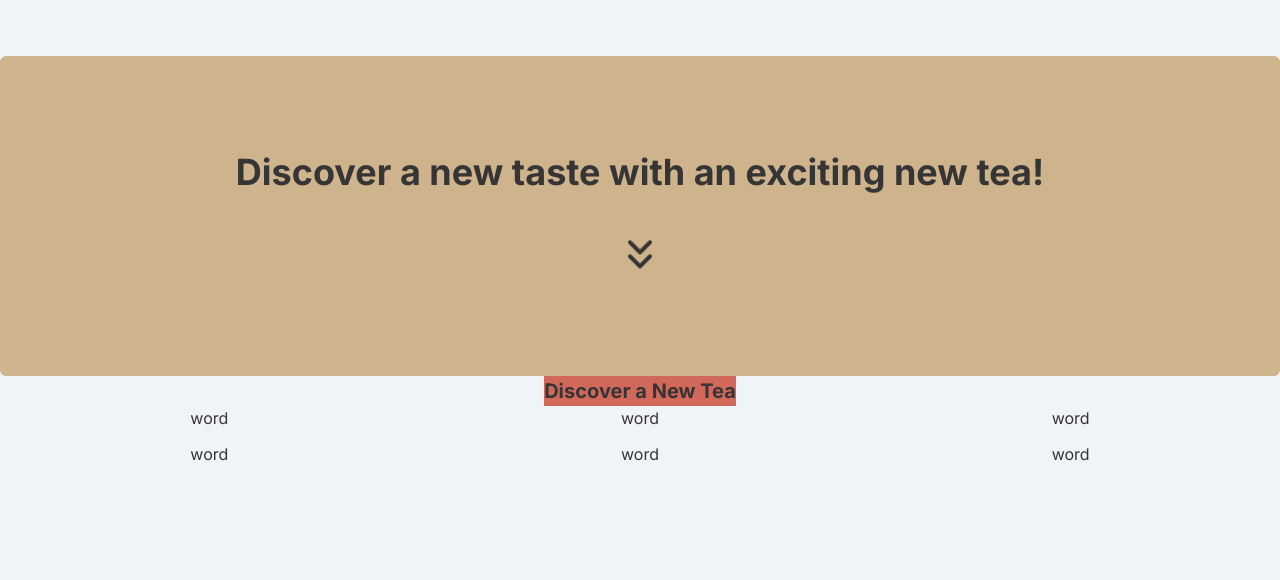
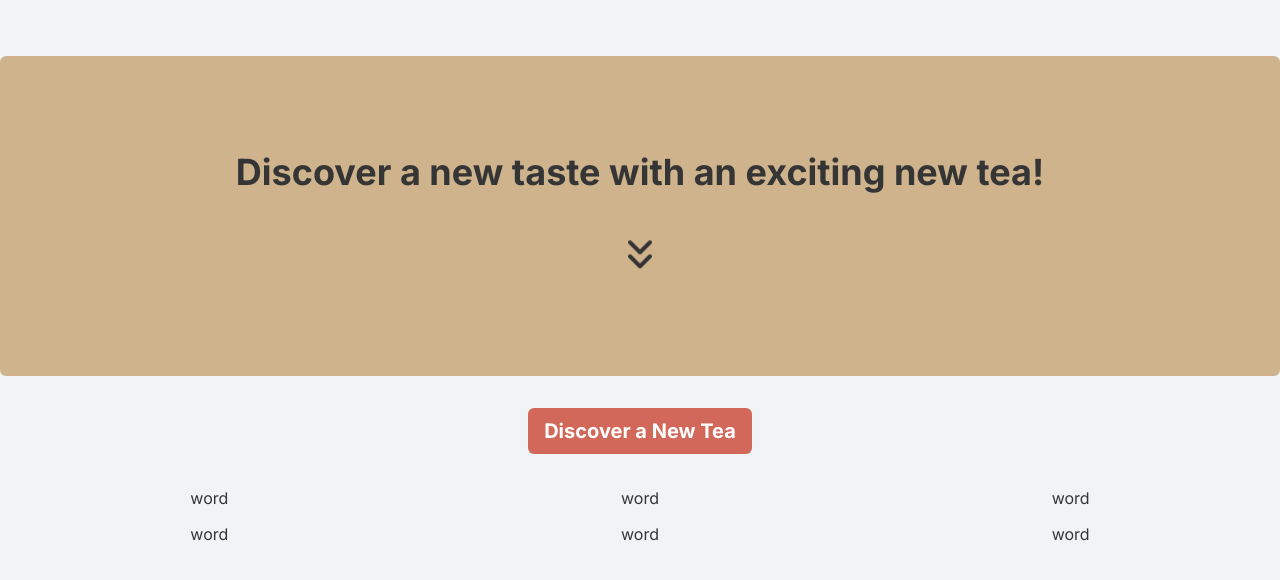
Before and after one commit to JMixson/tea-discovery, a React (Vite) app: page / in a window 1280 px wide. Shown: the top 580 px of the page. Built offline with nearby package versions, Linux system fonts and the light colour scheme.

Commit message:
Update button styling

```diff
--- a/src/index.css
+++ b/src/index.css
@@ -1,4 +1,4 @@
-@import 'tailwindcss';
+@import "tailwindcss";
 
 :root {
   --red: oklch(63.981% 0.1366 29.108);
@@ -29,7 +29,7 @@ html {
 }
 
 body {
-  font-family: 'Inter', sans-serif;
+  font-family: "Inter", sans-serif;
   color: var(--black);
   background-color: var(--light-blue);
 }
@@ -71,8 +71,14 @@ img {
 
 .btn {
   background-color: var(--red);
+  color: var(--white);
   font-weight: 700;
   font-size: 1.25rem;
+  margin-block: 2rem;
+  padding-block: 0.5rem;
+  padding-inline: 1rem;
+  border-radius: 0.375rem;
+  cursor: pointer;
   transition: background-color 300ms ease;
 }
 
```
